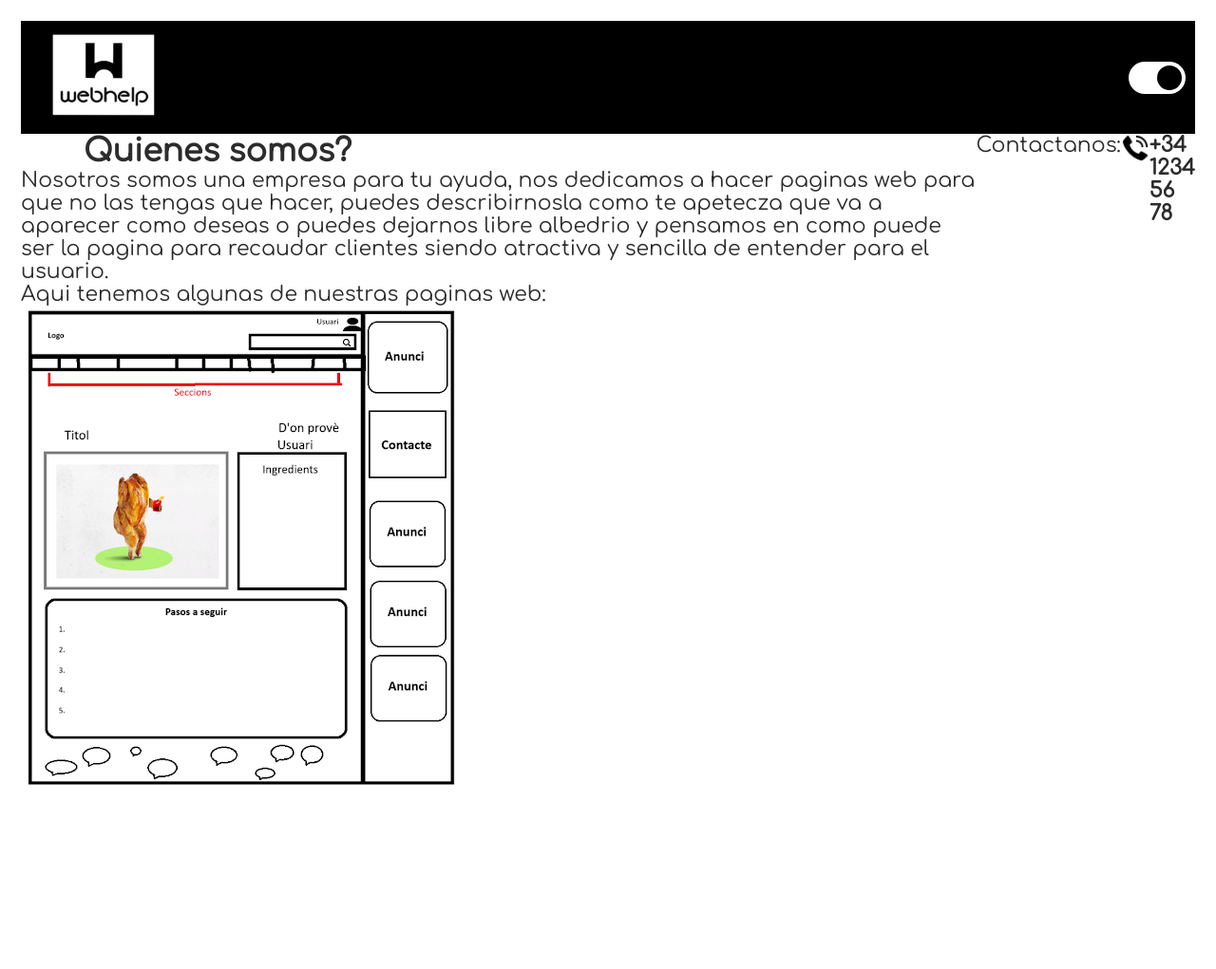
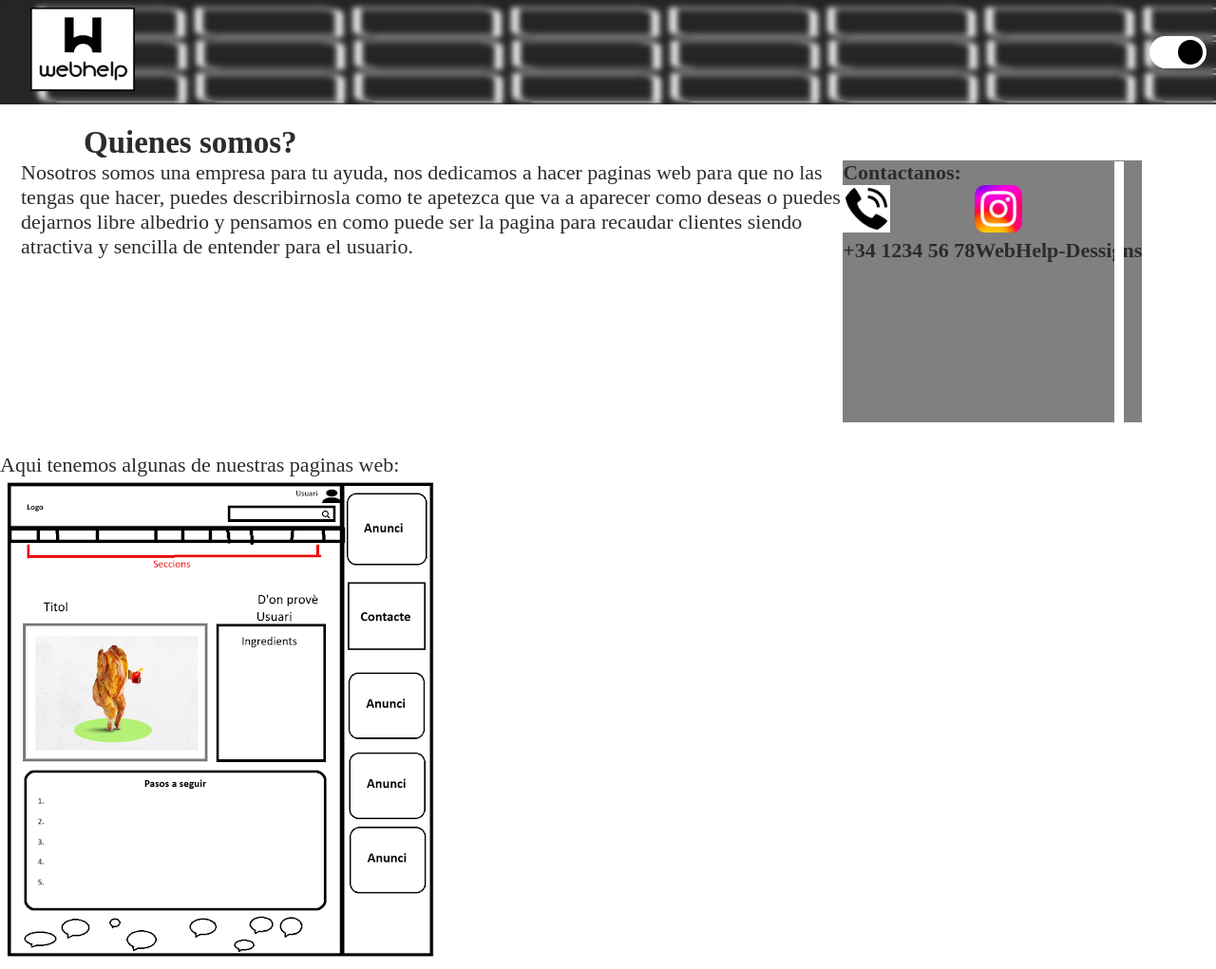
Before and after one commit to Ericmr8/WebHelp, a plain HTML site: page index.html in a window 1280 px wide. Shown: the whole page at 95% size. Before the commit the page ends 861 px from the top, so only its background shows below. Drawn offline with Linux system fonts and the light colour scheme.

Commit message:
Liada tocha

```diff
--- /dev/null
+++ b/Fondo-Quienes-Somos.js
@@ -0,0 +1,23 @@
+//Fondos de quienes somos
+
+var index = 0;
+
+    var listaimg = ["./img/Fondo Quienes somos/Programador 1.jpg, ./img/Fondo Quienes somos/Programador 2.jpg, ./img/Fondo Quienes somos/Programador 3.jpg];
+$(function() {
+
+    setInterval(changeImage, 2000);
+
+});
+
+function changeImage() {
+
+
+   $('QuienesSomos').css("background-image", 'url(' + listaimg[index] + ')');
+
+   index++;
+
+   if(index == 4)
+      index = 0;
+
+
+}
--- a/css/css - WebHelp.css
+++ b/css/css - WebHelp.css
@@ -18,8 +18,8 @@
 body {
     color: var(--text);
     background-color: var(--background);
-    font-family: 'Comfortaa';font-size: 22px;
-    margin: 1em;
+    font-family: "Outfit";font-size: 22px;
+
 }
 
 h1 {
@@ -31,17 +31,14 @@ h2 {
 }
 
 header {
-    display: flex;
-    justify-content: space-between;
-    align-items: center;
-    background-color: var(--primary);
-    padding: 10px;
+    background-image: url(/img/Fondo\ cuadrados\ raros.png);
+    background-size: 1400px 185px;
+    position: static;
+    left: 0;
+    top: 0;
+    right: 0;
 }
 
-article {
-    display: block;
-
-}
 
 button {
     background-color: var(--primary);
@@ -58,12 +55,20 @@ main {
     position: relative;
     display: flex;
     justify-content: space-between;
+    margin: 1em
 }
 
-aside {
+article {
     display: flex;
-    justify-content: flex-end;
-    align-items: flex-start;
+}
+
+
+#Caja-borrosa {
+    backdrop-filter: blur(3px);
+    display: flex;
+    justify-content: space-between;
+    align-items: center;
+    padding: 5px 10px;
 }
 
 #Logo {
@@ -86,6 +91,7 @@ aside {
     display: inline-block;
     width: 60px;
     height: 34px;
+
 }
 
 .switch input {
@@ -105,6 +111,7 @@ aside {
     -webkit-transition: .9s;
     transition: 1s;
     border-radius: 46px;
+    border: 3px solid white;
 }
 
 .deslizador:before {
@@ -112,19 +119,45 @@ aside {
     content: "";
     height: 26px;
     width: 26px;
-    left: 4px;
-    bottom: 4px;
+    left: 1px;
+    bottom: 1px;
     background-color: var(--primary);
     -webkit-transition: .4s;
     transition: .9s;
     border-radius: 56px;
 }
 
-#Telefono {
-    width: 30px;
+#QuienesSomos {
+    display: table;
+    align-items: flex-start;
+    width: 70%;
 }
 
+#Numero {
+    display: flex;
+    align-items: flex-start;
+    background-color: gray;
+    margin: 0;
+    height: 250px;
+}
 
+.Contactos {
+    width: 50px;
+
+}
+
+#Contactanos {
+    display: block;
+    background-color: gray;
+}
+hr {
+    transform: rotate(90deg);
+    width: 13em;
+    position: relative;
+    border: 5px solid white;
+    top: -5.98em;
+    left: 6.49em;
+}
 
 input:checked + .deslizador {
     background-color: var(--background);
--- a/index.html
+++ b/index.html
@@ -7,36 +7,48 @@
     <title>WebHelp</title>
     <link href="/css/css - WebHelp.css" rel="stylesheet">
     <script src="js.js" type="text/javascript" defer></script>
-
-    <link href="https://fonts.googleapis.com/css?family=Comfortaa" rel="stylesheet">
+    <script src="/Fondo-Quienes-Somos.js"></script>
 </head>
 
 <body>
     <header>
-
+        <div id="Caja-borrosa">
             <a href="./index.html"><img src="./img/Logo A1.png" alt="Logo WebHelp" id="Logo"></a>
             <label class="switch">
                 <input type="checkbox" id="deslizador" checked>
                 <span class="deslizador"></span>
             </label>
+        </div>
     </header>
     <main>
         <section>
+            <h2>Quienes somos?</h2>
             <article>
-                <h2>Quienes somos?</h2>
-                <p>Nosotros somos una empresa para tu ayuda, nos dedicamos a hacer paginas web para que no las tengas
-                    que hacer, puedes describirnosla como te apetecza que va a aparecer como deseas o puedes dejarnos
+                <div id="QuienesSomos">
+                    <p id="Texto-Quienes">Nosotros somos una empresa para tu ayuda, nos dedicamos a hacer paginas web para que no las tengas
+                        que hacer, puedes describirnosla como te apetezca que va a aparecer como deseas o puedes dejarnos
                         libre albedrio y pensamos en como puede ser la pagina para recaudar clientes siendo atractiva y
                         sencilla de entender para el usuario.</p>
+                </div>
+
+                <div id="Lado">
+                    <h4 id="Contactanos">Contactanos: </h4>
+
+                    <div id="Numero">
+                        <div >
+                            <img src="./img/Telefono.jpg" alt="Telefono" class="Contactos">
+                            <p><b>+34 1234 56 78</b></p>
+                        </div>
+                        <div>
+                            <img src="./img/Insta logo.png" alt="Instagram" class="Contactos">
+                            <p><b>WebHelp-Dessigns</b></p>
+                        </div>
+                    </div>
+                    <hr>
+                </div>
 
             </article>
         </section>
-
-        <aside>
-            <p>Contactanos: </p>
-            <img src="./img/Telefono.jpg" alt="Telefono" id="Telefono"><p><b>+34 1234 56 78</b></p>
-        </aside>
-
     </main>
             <section>
 
@@ -46,8 +58,3 @@
             </div>
         </section>
     <footer>
-
-    </footer>
-</body>
-
-</html>
```
Also changed, not shown: img/Fondo Quienes somos/Programador 1.jpg (added), img/Fondo Quienes somos/Programador 2.png (added), img/Fondo Quienes somos/Programador 3.jpg (added), img/Fondo cuadrados raros.png (added), img/Insta logo.png (added). Lines whose indentation alone changed are shown as unchanged.
